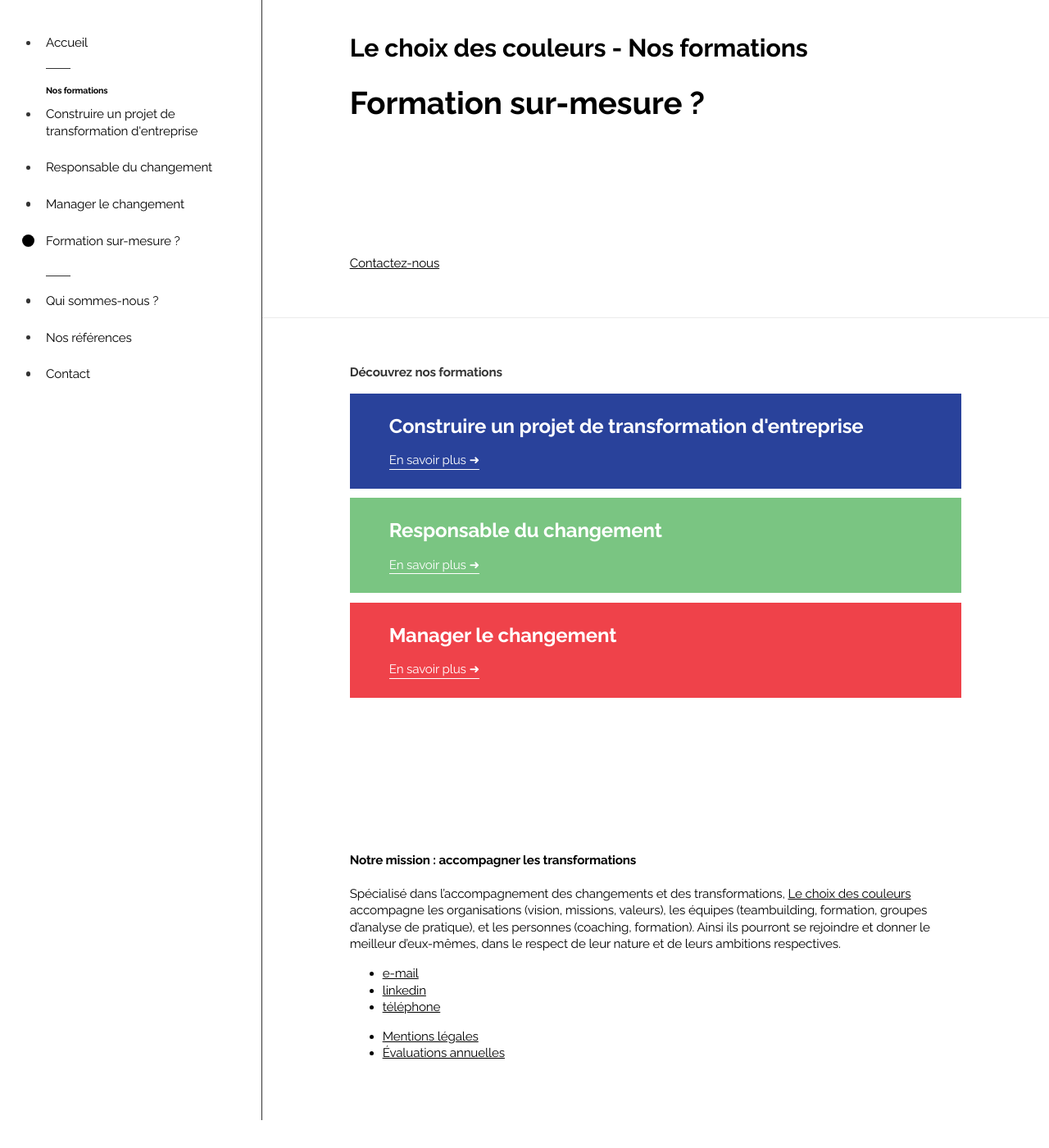
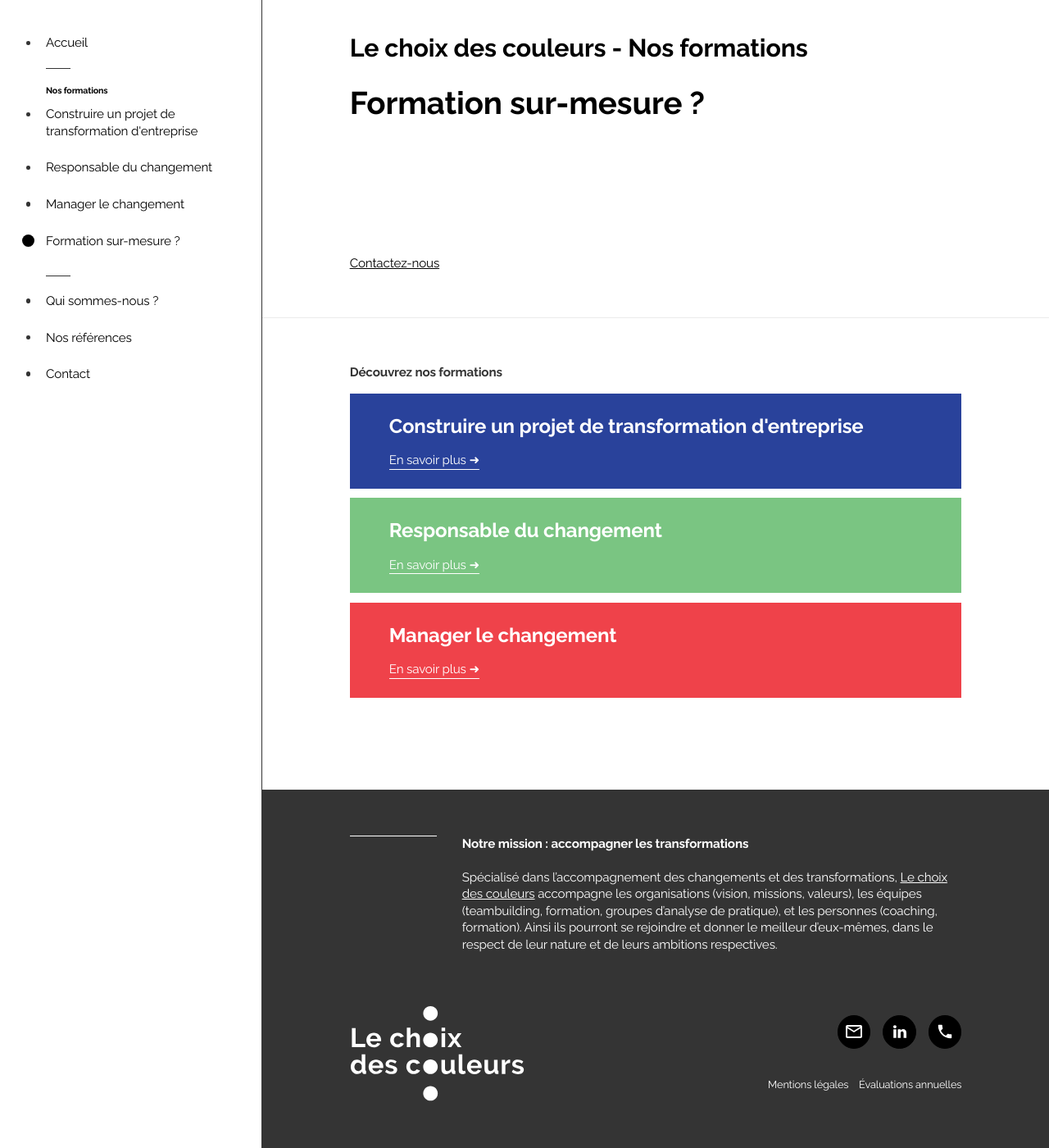
Before and after one commit to hugo-perier/www-lechoixdescouleurs, a Jekyll site: the page built from formation-sur-mesure.md, in a window 1280 px wide and 1400 px high, scrolled down 38 px. Shown: the whole window at 82% size. Built offline with Jekyll 4.4.1, drawn with Linux system fonts in a browser that asks for light colours; nearby versions of some CDN libraries; before the commit the page ends 1404 px from its top, so only the background shows below that.

Commit message:
Style du footer

```diff
--- a/_includes/footer.html
+++ b/_includes/footer.html
@@ -1,12 +1,12 @@
 <footer>
   <h4>Notre mission : accompagner les transformations</h4>
   <p>Spécialisé dans l’accompagnement des changements et des transformations, <a href="{{ site.baseurl }}">Le choix des couleurs</a> accompagne les organisations (vision, missions, valeurs), les équipes (teambuilding, formation, groupes d’analyse de pratique), et les personnes (coaching, formation). Ainsi ils pourront se rejoindre et donner le meilleur d’eux-mêmes, dans le respect de leur nature et de leurs ambitions respectives.</p>
-  <ul>
-    <li><a href="#">e-mail</a></li>
-    <li><a href="#">linkedin</a></li>
-    <li><a href="#">téléphone</a></li>
+  <ul class="contact-list">
+    <li><a class="mail" href="#">e-mail</a></li>
+    <li><a class="linkedin" href="#">linkedin</a></li>
+    <li><a class="phone" href="#">téléphone</a></li>
   </ul>
-  <ul>
+  <ul class="legal-list">
     <li><a href="#">Mentions légales</a></li>
     <li><a href="#">Évaluations annuelles</a></li>
   </ul>
--- /dev/null
+++ b/_sass/_footer.sass
@@ -0,0 +1,60 @@
+footer
+  background: url('../images/logo.svg') bottom left / column(1,6) content-box no-repeat, $grey
+  color: $white
+  display: table
+
+  &::before
+    border-top: solid 1px currentColor
+    content: ''
+    display: table-cell
+    width: $main-horizontal-padding
+
+  > *
+    padding-left: 2em
+
+  h4
+    font-weight: $bold
+    margin-top: 0
+
+  ul
+    display: flex
+    justify-content: flex-end
+    list-style: none
+
+    li
+      margin-left: 1em
+
+  ul.contact-list
+    margin-top: 5em
+
+    li
+      a
+        font-size: 0
+
+        $link-list: phone mail linkedin
+
+        @each $link in $link-list
+          &.#{$link}::before
+            content: url('../images/contact/#{$link}-icon.svg')
+
+        &::before
+          align-items: center
+          background-color: $dark
+          border: solid 1px $dark
+          border-radius: 100%
+          display: flex
+          height: $font-extra-large
+          justify-content: center
+          transition: border 200ms
+          width: $font-extra-large
+
+        &:hover
+          &::before
+            border: solid 1px currentColor
+
+
+  ul.legal-list
+    font-size: $font-small
+
+    a
+      text-decoration: none
--- a/css/main.sass
+++ b/css/main.sass
@@ -7,6 +7,7 @@
 @import mixins
 
 @import menu
+@import footer
 
 @import index
 @import home
```
Also changed, not shown: images/contact/linkedin-icon.svg (added), images/contact/mail-icon.svg (added), images/contact/phone-icon.svg (added), images/logo.svg (added).
